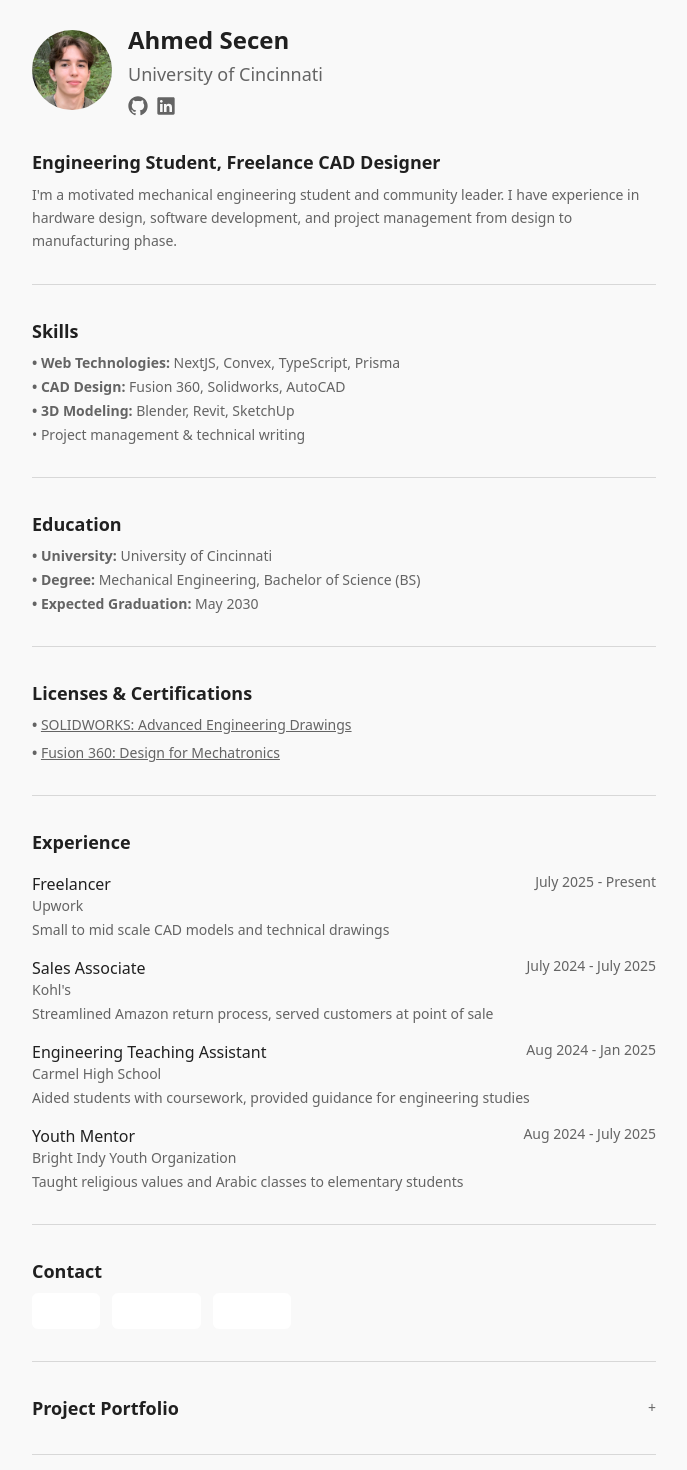
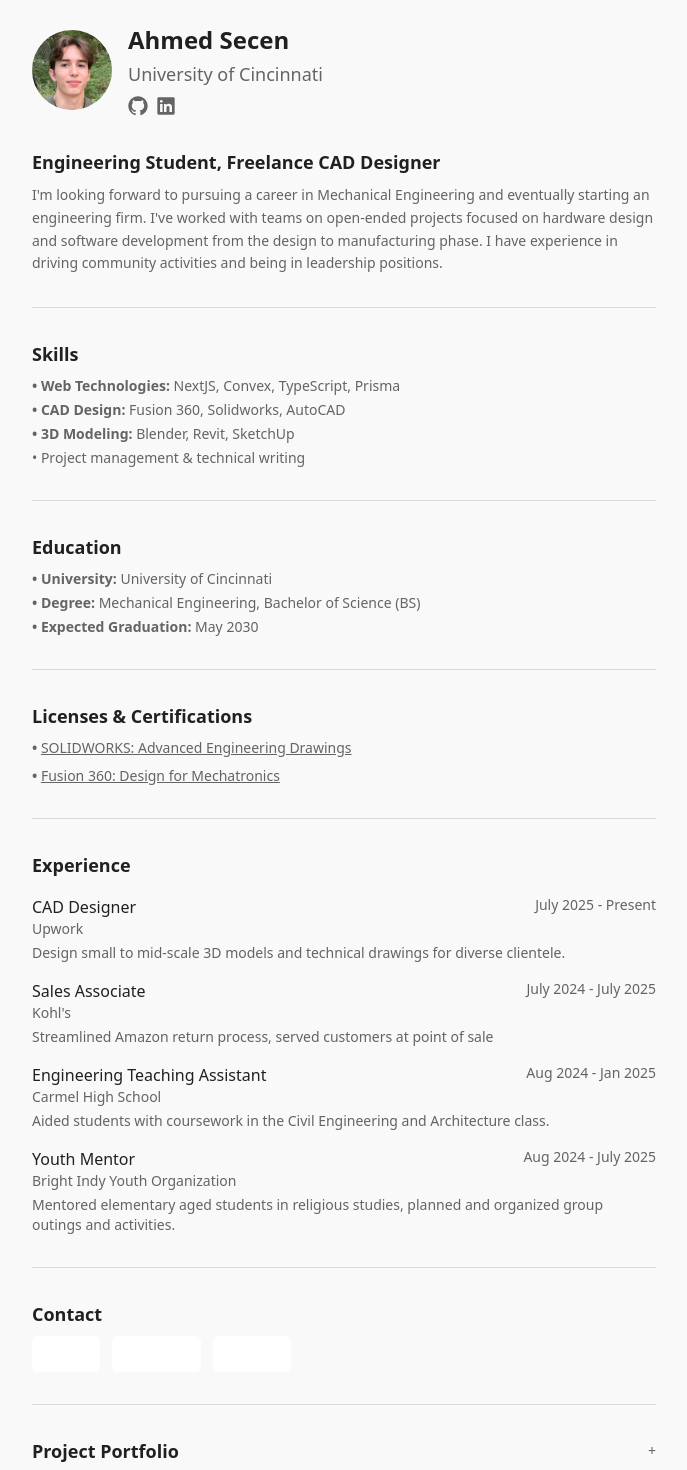
Before and after one commit to ArtemisE1Tara/resume-portfolio, a Next.js app: page / in a window 1280 px wide. Shown: the top 1470 px of the page, without its empty margins (296-983 px from the left). Built offline with nearby package versions, Linux system fonts and the light colour scheme.

Commit message:
Revise personal summary and job descriptions
Updated personal summary and experience descriptions for clarity and detail.

```diff
--- a/app/page.tsx
+++ b/app/page.tsx
@@ -38,8 +38,9 @@ export default function Home() {
       <div className="text-left space-y-2">
         <h2 className="text-lg font-semibold">Engineering Student, Freelance CAD Designer</h2>
         <p className="text-sm text-muted-foreground leading-relaxed">
-          I'm a motivated mechanical engineering student and community leader. I have experience in hardware design,
-          software development, and project management from design to manufacturing phase.
+          I'm looking forward to pursuing a career in Mechanical Engineering and eventually starting an engineering firm.
+          I've worked with teams on open-ended projects focused on hardware design and software development from the design to manufacturing phase.
+          I have experience in driving community activities and being in leadership positions.
         </p>
       </div>
 
@@ -108,10 +109,10 @@ export default function Home() {
         <h3 className="text-lg font-semibold">Experience</h3>
         <div className="space-y-4">
           {[
-            { title: "Freelancer", company: "Upwork", period: "July 2025 - Present", desc: "Small to mid scale CAD models and technical drawings" },
+            { title: "CAD Designer", company: "Upwork", period: "July 2025 - Present", desc: "Design small to mid-scale 3D models and technical drawings for diverse clientele." },
             { title: "Sales Associate", company: "Kohl's", period: "July 2024 - July 2025", desc: "Streamlined Amazon return process, served customers at point of sale" },
-            { title: "Engineering Teaching Assistant", company: "Carmel High School", period: "Aug 2024 - Jan 2025", desc: "Aided students with coursework, provided guidance for engineering studies" },
-            { title: "Youth Mentor", company: "Bright Indy Youth Organization", period: "Aug 2024 - July 2025", desc: "Taught religious values and Arabic classes to elementary students" },
+            { title: "Engineering Teaching Assistant", company: "Carmel High School", period: "Aug 2024 - Jan 2025", desc: "Aided students with coursework in the Civil Engineering and Architecture class." },
+            { title: "Youth Mentor", company: "Bright Indy Youth Organization", period: "Aug 2024 - July 2025", desc: "Mentored elementary aged students in religious studies, planned and organized group outings and activities." },
           ].map((job, i) => (
             <div key={i} className="space-y-1">
               <div className="flex justify-between items-start">
```
